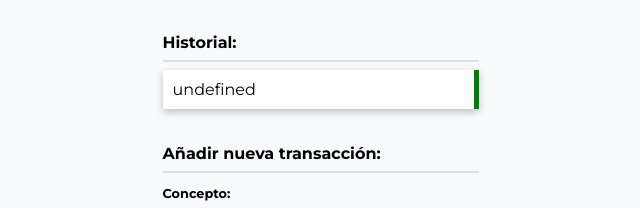
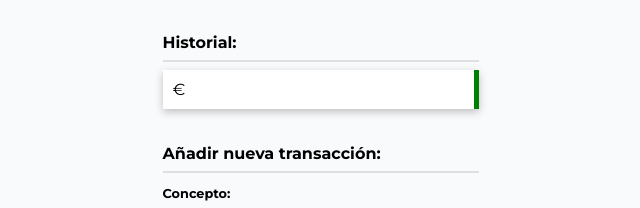
Before and after one commit to claudiahcarril/Keepcoding_JavaScript_Navegador, a plain HTML site: page index.html in a window 1280 px wide. Both pictures are taken after a click on the button "Añadir transacción". Shown: the part 197-405 px from the top of the page, 319-959 px from the left. Drawn offline with Linux system fonts and the light colour scheme.

Commit message:
Index.js - Creating array for objInput

```diff
--- a/index.js
+++ b/index.js
@@ -23,13 +23,21 @@ buttonSubmit.addEventListener("click", () => {
     localStorage.setItem("quantity", inputQuantity.value)
     console.log(inputConcept.value, inputQuantity.value)
 
+    const objInput = [{
+        concept: localStorage.getItem("concept"),
+        quantity: localStorage.getItem("quantity"),
+    }]
 
     // HISTORIAL
-    const movementsRecord = document.getElementById("movements-record")
-    const accountMovements = document.createElement('p')
-    accountMovements.innerText = localStorage.inputConcept
+    objInput.forEach(input => {
+        const movementsRecord = document.getElementById("movements-record")
+        const accountMovements = document.createElement('p')
+        console.log(`${input.concept} -  ${input.quantity}`)
+        accountMovements.innerText = `${input.concept} ${input.quantity}€`
 
-    movementsRecord.appendChild(accountMovements)
+        movementsRecord.appendChild(accountMovements)
+
+    });
 
 
 
--- a/styles/style.css
+++ b/styles/style.css
@@ -76,6 +76,8 @@ hr {
     padding: 10px;
 }
 
+
+
 .add-new-transaction {
     margin-top: 20px;
 }
```
